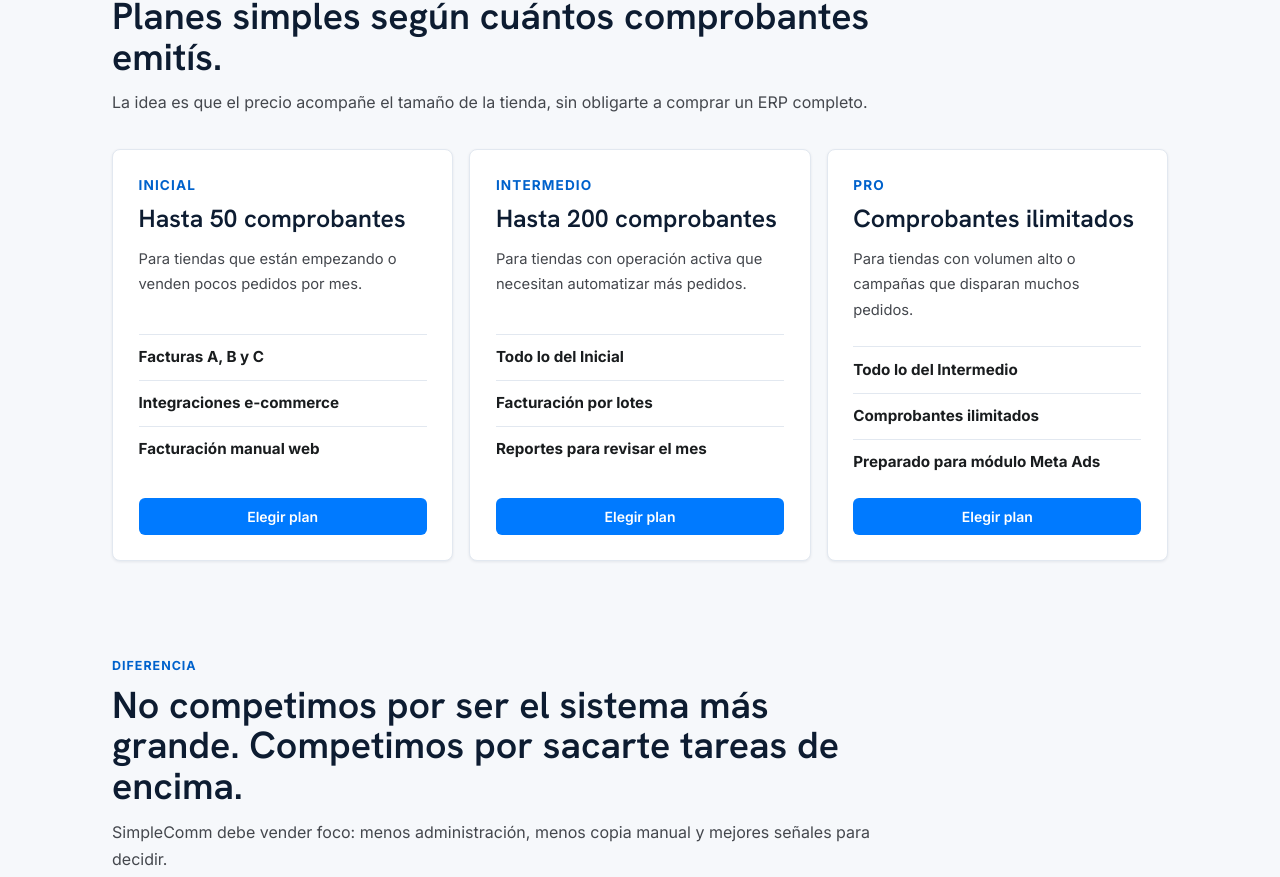
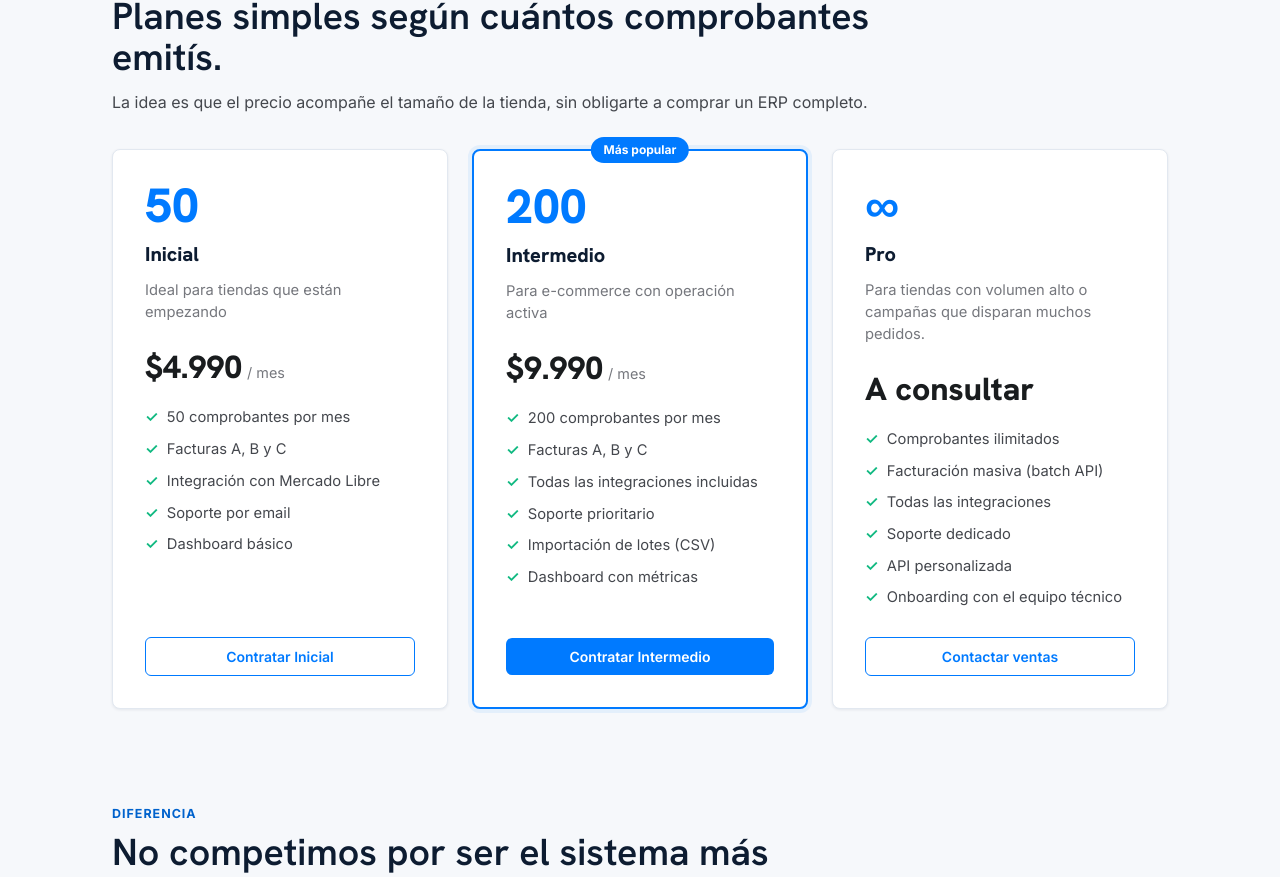
Before and after one commit to alito28-hue/simplecomm, a Next.js app: page / in a window 1280 px wide. Shown: the part 2258-3135 px from the top of the page. Built offline with nearby package versions, Linux system fonts and the light colour scheme.

Commit message:
fix: ML webhook convierte bruto a neto para Factura A (bruto/1.21)

```diff
--- a/src/app/page.module.css
+++ b/src/app/page.module.css
@@ -354,53 +354,107 @@
 .plans {
   display: grid;
   grid-template-columns: repeat(3, minmax(0, 1fr));
-  gap: 1rem;
+  gap: 1.5rem;
 }
 
 .planCard {
-  display: grid;
-  gap: 1.5rem;
-  align-content: space-between;
-  min-height: 380px;
-  padding: 1.6rem;
+  position: relative;
+  display: flex;
+  flex-direction: column;
+  gap: 0.75rem;
+  min-height: 520px;
+  padding: 2rem;
   border: 1px solid var(--border);
   border-radius: var(--radius-md);
   background: #ffffff;
   box-shadow: var(--shadow-sm);
 }
 
-.planCard p {
-  color: var(--blue-hover);
-  font-size: 0.85rem;
-  font-weight: 800;
-  letter-spacing: 0.08em;
-  text-transform: uppercase;
+.planHighlighted {
+  border: 2px solid var(--blue);
+  box-shadow: 0 0 0 4px rgba(0, 122, 255, 0.08);
 }
 
-.planCard h3 {
-  margin: 0.45rem 0 0.75rem;
-  color: var(--navy);
-  font-size: 1.55rem;
+.planBadge {
+  position: absolute;
+  top: -14px;
+  left: 50%;
+  transform: translateX(-50%);
+  padding: 0.25rem 0.8rem;
+  border-radius: var(--radius-full);
+  background: var(--blue);
+  color: #ffffff;
+  font-size: 0.75rem;
+  font-weight: 800;
+  white-space: nowrap;
 }
 
-.planCard small {
-  color: var(--text-secondary);
-  font-size: 0.92rem;
-  line-height: 1.6;
+.planIcon {
+  color: var(--blue);
+  font-family: var(--font-heading);
+  font-size: 3rem;
+  font-weight: 800;
+  line-height: 1;
 }
 
-.planCard ul {
-  display: grid;
-  gap: 0.7rem;
+.planName {
+  color: var(--navy);
+  font-family: var(--font-heading);
+  font-size: 1.25rem;
+  font-weight: 800;
+}
+
+.planDesc {
+  color: var(--text-muted);
+  font-size: 0.92rem;
+}
+
+.priceWrap {
+  display: flex;
+  align-items: baseline;
+  gap: 0.3rem;
+  margin: 1rem 0 0.75rem;
+}
+
+.price {
+  color: var(--text-primary);
+  font-family: var(--font-heading);
+  font-size: 2rem;
+  font-weight: 800;
+  line-height: 1;
+}
+
+.period {
+  color: var(--text-muted);
+  font-size: 0.9rem;
+}
+
+.planFeatures {
+  display: flex;
+  flex: 1;
+  flex-direction: column;
+  gap: 0.65rem;
   list-style: none;
 }
 
-.planCard li {
-  padding-top: 0.7rem;
-  border-top: 1px solid var(--border);
-  color: var(--text-primary);
-  font-size: 0.95rem;
-  font-weight: 700;
+.planFeatures li {
+  display: flex;
+  align-items: flex-start;
+  gap: 0.55rem;
+  color: var(--text-secondary);
+  font-size: 0.92rem;
+  line-height: 1.45;
+}
+
+.planFeatures span {
+  flex-shrink: 0;
+  color: var(--success);
+  font-weight: 800;
+}
+
+.planCta {
+  width: 100%;
+  margin-top: 1rem;
 }
 
 .comparison {
--- a/src/app/page.tsx
+++ b/src/app/page.tsx
@@ -46,21 +46,33 @@ const modules = [
 const plans = [
   {
     name: 'Inicial',
-    limit: 'Hasta 50 comprobantes',
-    description: 'Para tiendas que están empezando o venden pocos pedidos por mes.',
-    features: ['Facturas A, B y C', 'Integraciones e-commerce', 'Facturación manual web'],
+    price: '$4.990',
+    period: '/ mes',
+    icon: '50',
+    description: 'Ideal para tiendas que están empezando',
+    features: ['50 comprobantes por mes', 'Facturas A, B y C', 'Integración con Mercado Libre', 'Soporte por email', 'Dashboard básico'],
+    cta: 'Contratar Inicial',
+    highlighted: false,
   },
   {
     name: 'Intermedio',
-    limit: 'Hasta 200 comprobantes',
-    description: 'Para tiendas con operación activa que necesitan automatizar más pedidos.',
-    features: ['Todo lo del Inicial', 'Facturación por lotes', 'Reportes para revisar el mes'],
+    price: '$9.990',
+    period: '/ mes',
+    icon: '200',
+    description: 'Para e-commerce con operación activa',
+    features: ['200 comprobantes por mes', 'Facturas A, B y C', 'Todas las integraciones incluidas', 'Soporte prioritario', 'Importación de lotes (CSV)', 'Dashboard con métricas'],
+    cta: 'Contratar Intermedio',
+    highlighted: true,
   },
   {
     name: 'Pro',
-    limit: 'Comprobantes ilimitados',
+    price: 'A consultar',
+    period: '',
+    icon: '∞',
     description: 'Para tiendas con volumen alto o campañas que disparan muchos pedidos.',
-    features: ['Todo lo del Intermedio', 'Comprobantes ilimitados', 'Preparado para módulo Meta Ads'],
+    features: ['Comprobantes ilimitados', 'Facturación masiva (batch API)', 'Todas las integraciones', 'Soporte dedicado', 'API personalizada', 'Onboarding con el equipo técnico'],
+    cta: 'Contactar ventas',
+    highlighted: false,
   },
 ];
 
@@ -204,18 +216,33 @@ export default function Home() {
 
         <div className={styles.plans}>
           {plans.map((plan) => (
-            <article className={styles.planCard} key={plan.name}>
-              <div>
-                <p>{plan.name}</p>
-                <h3>{plan.limit}</h3>
-                <small>{plan.description}</small>
+            <article
+              className={`${styles.planCard} ${plan.highlighted ? styles.planHighlighted : ''}`}
+              key={plan.name}
+            >
+              {plan.highlighted && <div className={styles.planBadge}>Más popular</div>}
+
+              <div className={styles.planIcon}>{plan.icon}</div>
+              <h3 className={styles.planName}>{plan.name}</h3>
+              <p className={styles.planDesc}>{plan.description}</p>
+
+              <div className={styles.priceWrap}>
+                <span className={styles.price}>{plan.price}</span>
+                {plan.period && <span className={styles.period}>{plan.period}</span>}
               </div>
-              <ul>
+
+              <ul className={styles.planFeatures}>
                 {plan.features.map((feature) => (
-                  <li key={feature}>{feature}</li>
+                  <li key={feature}><span>✓</span>{feature}</li>
                 ))}
               </ul>
-              <Link href="/register" className="btn btn-primary">Elegir plan</Link>
+
+              <Link
+                href="/register"
+                className={`btn ${plan.highlighted ? 'btn-primary' : 'btn-outline'} ${styles.planCta}`}
+              >
+                {plan.cta}
+              </Link>
             </article>
           ))}
         </div>
```
Also changed, not shown: src/app/api/webhooks/mercadolibre/route.ts (+17 -4 lines).
